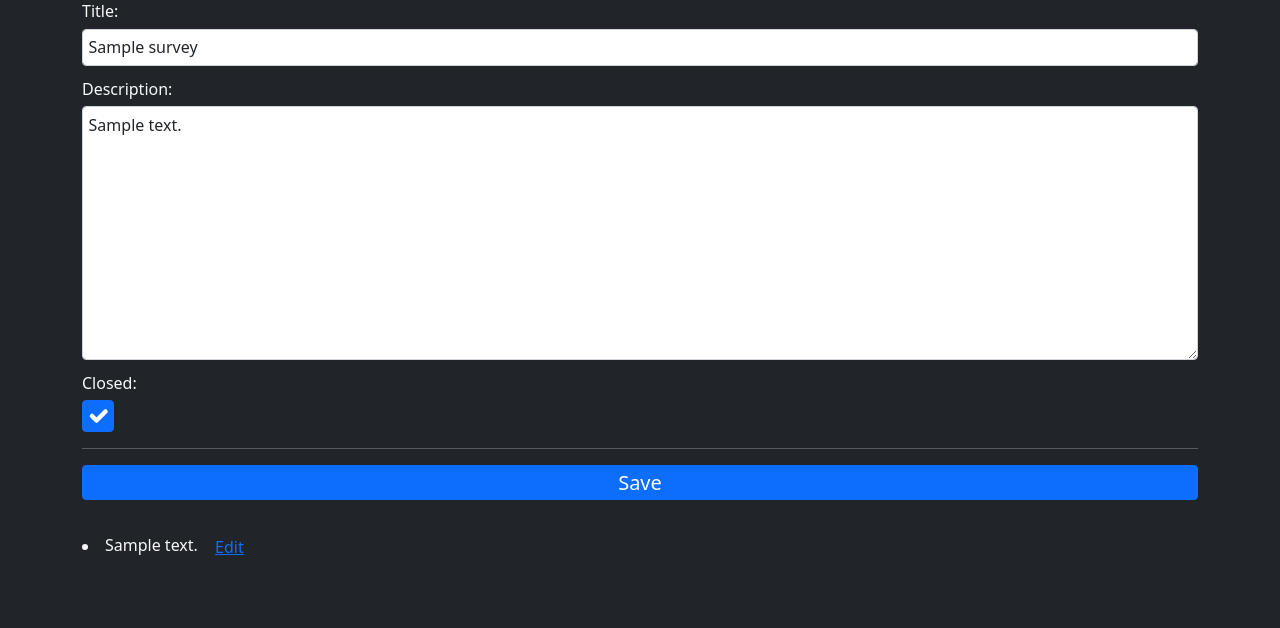
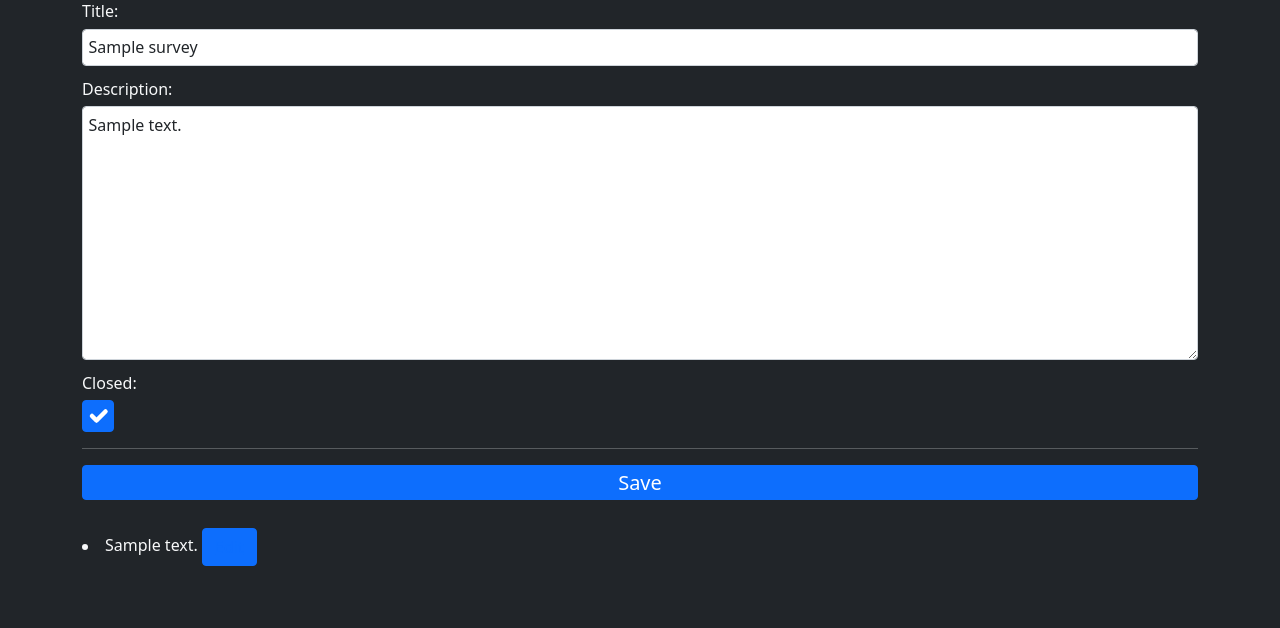
Before and after one commit to nicofreundt/school_project, a Django app: page /survey/edit/00000000-0000-0000-0000-000000000001/ in a window 1280 px wide. Shown: the part 82-710 px from the top of the page. Run offline with Django 4.2, Linux system fonts and the light colour scheme; tables that the repository leaves empty hold one stand-in row (values such as "Sample post").

Commit message:
Improved edit-page code-formatting

```diff
--- a/survey/templates/survey/edit.html
+++ b/survey/templates/survey/edit.html
@@ -7,12 +7,15 @@
         {% csrf_token %}
         {{ surveyForm }}
         <hr>
-        <input class="btn btn-primary" style="font-size: 20px; height: 4vh; min-height: 35px; width: 100%; padding: 0px; margin: 0px 0px 2.5% 0px" type="submit" value="Save" />
+        <input class="btn btn-primary"
+            style="font-size: 20px; height: 4vh; min-height: 35px; width: 100%; padding: 0px; margin: 0px 0px 2.5% 0px"
+            type="submit" value="Save"
+        />
     </form>
     {% for question in questions %}
     <li>
         {{ question.text }}
-        <button type="button" class="btn btn-edit">
+        <button type="button" class="btn btn-primary">
             <a href="{% url 'question_edit' question=question.id %}">Edit</a>
         </button>
     </li>
```
